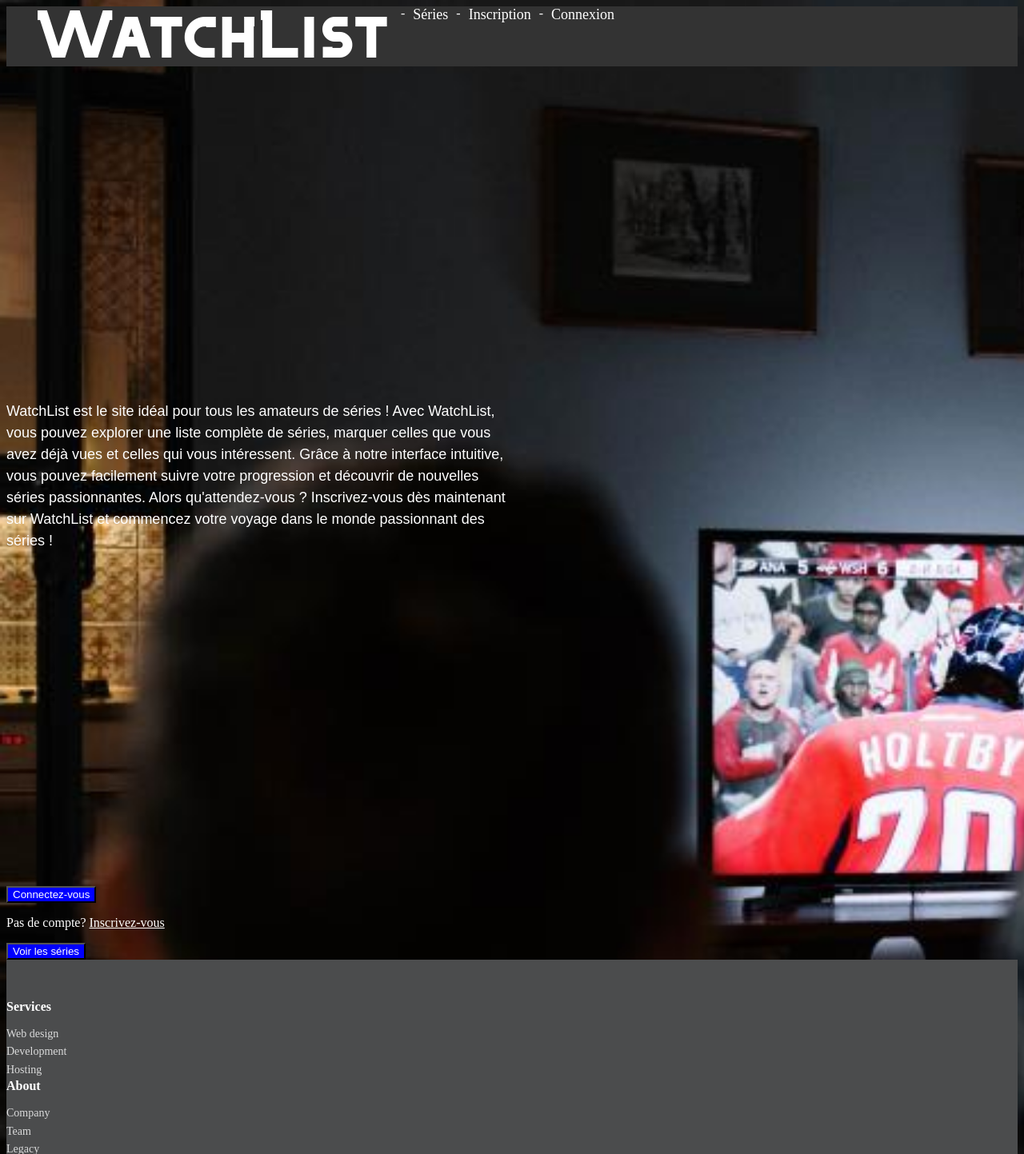
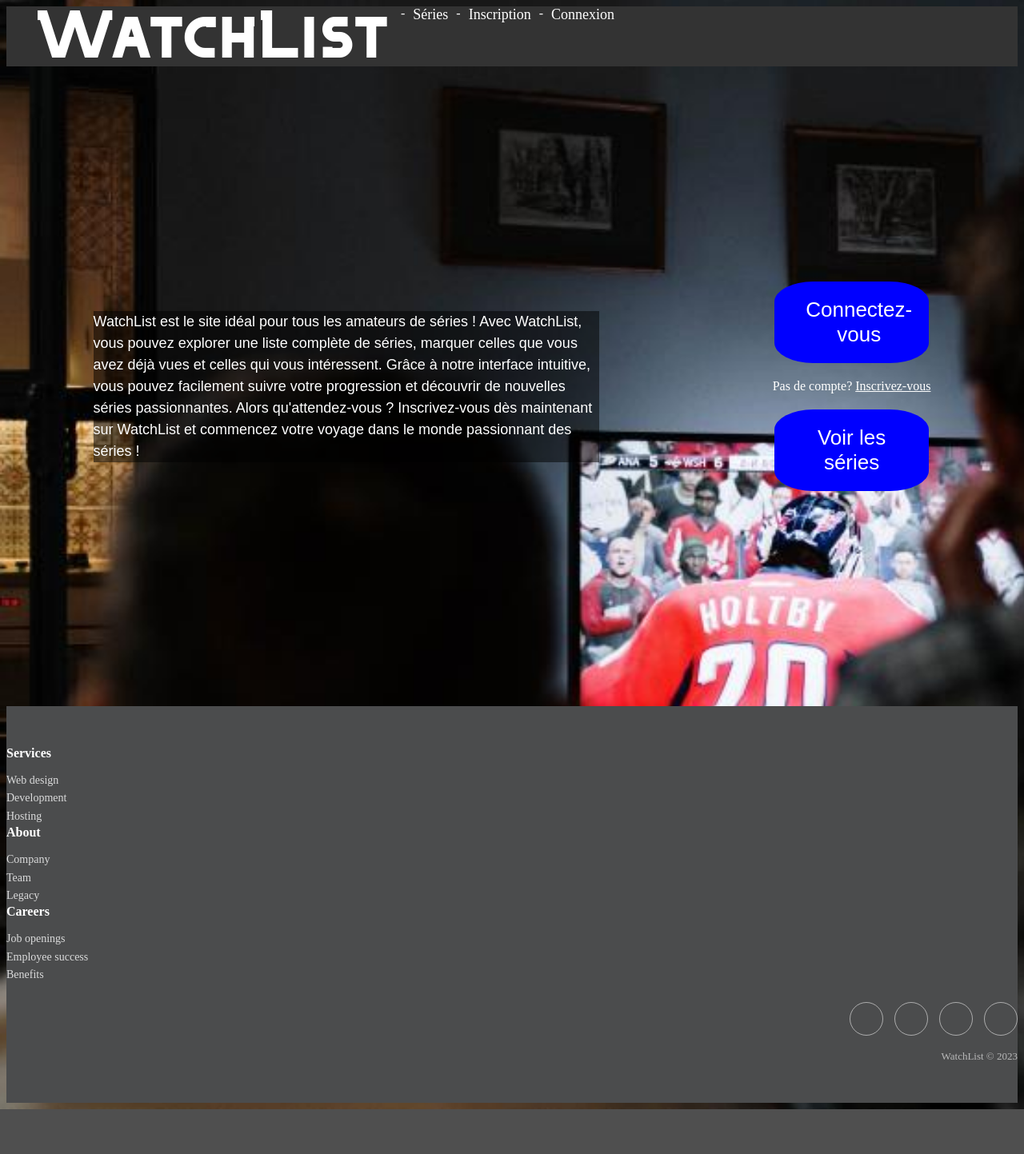
Before and after one commit to Antoine-Pelet/site_type_netflix, a Symfony app: template website/templates/default/index.html.twig in a window 1280 px wide. Shown: the top 1443 px of the page at 80% size. After the commit the page ends 1387 px from the top, so only its background shows below. Run offline with Twig, Linux system fonts and the light colour scheme; the template is opened without the code that fills it, so the values that code supplies are empty; some libraries are stand-ins or nearby versions.

Commit message:
Update website/public/acceuil.css

```diff
--- a/website/public/acceuil.css
+++ b/website/public/acceuil.css
@@ -1,10 +1,15 @@
 .example-wrapper {
     display: flex;
+    justify-content: center;
+    flex-direction: column;
     max-width: 800px;
     width: 50%;
     font: 18px/1.5 sans-serif;
-    margin-top: 50vh;
-    margin-bottom: 50vh;
+    height: 100vh;
+}
+
+.example-wrapper p {
+  background-color: rgba(0, 0, 0, 0.5);
 }
 
 body {
@@ -12,3 +17,28 @@ body {
     background-size: cover;
     background-repeat:no-repeat;
 }
+
+.button {
+    border: none;
+    border-radius: 25%;
+    color: white;
+    padding: 10% 20%;
+    text-align: center;
+    text-decoration: none;
+    display: flex;
+    font-size: 26px;
+    margin: 4px 2px;
+    cursor: pointer;
+    background-color: blue;
+  }
+
+  .acceuil{
+    display: flex;
+    justify-content: space-around;
+  }
+
+  .navi{
+    display: flex;
+    justify-content: center;
+    flex-direction: column;
+  }
```
